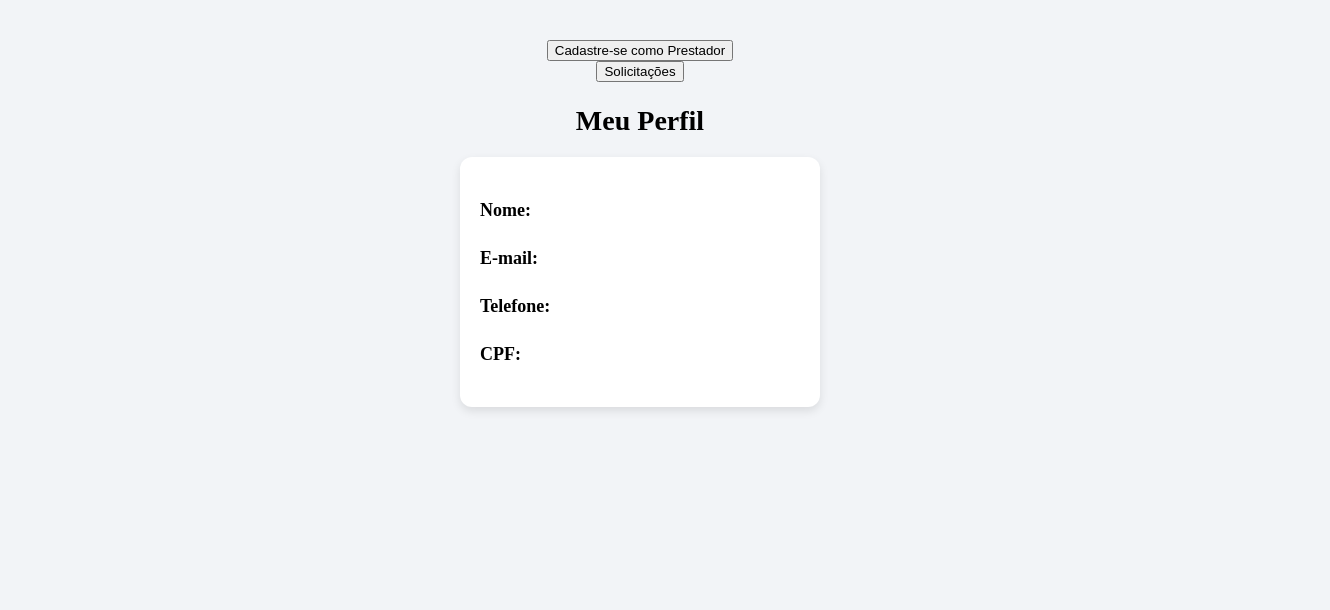
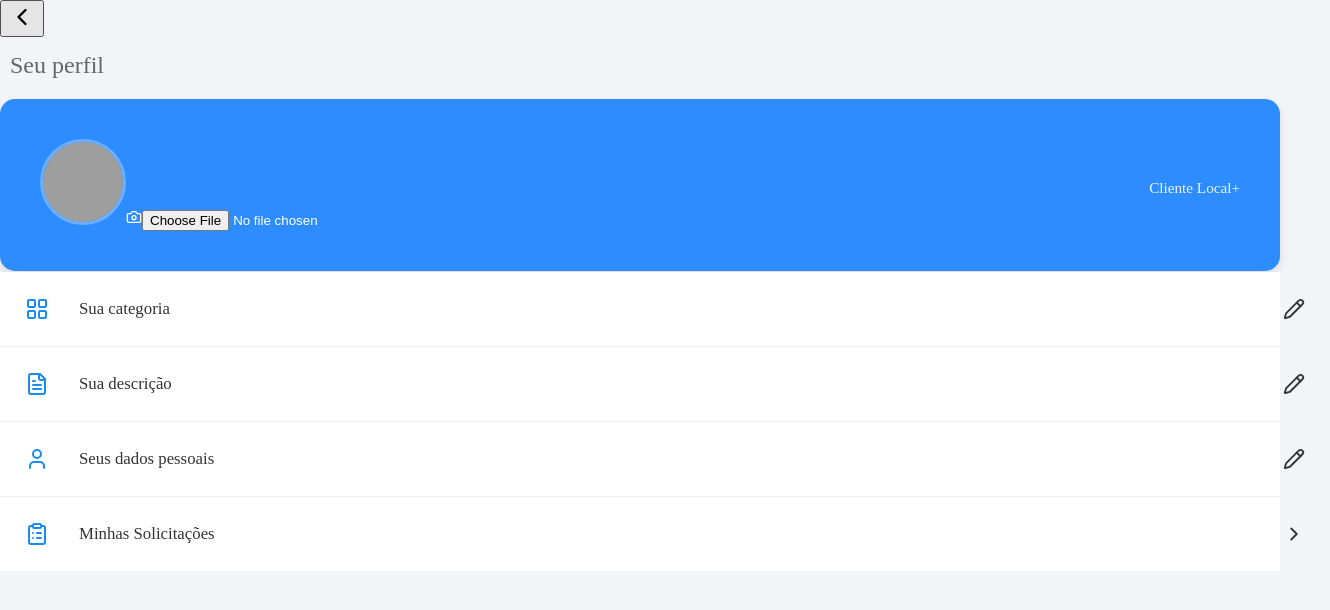
Before and after one commit to jobsonjuniorr/prestacaoservico, a React (Vite) app: page /perfil in a window 1280 px wide. Shown: the top 610 px of the page, 1330 px wide, since content can reach past the window. Built offline with nearby package versions, Linux system fonts and the light colour scheme; sample sign-in values are in the browser's storage; grey boxes are pictures that could not be loaded; the HTML template or start-up script is replaced by a standard one.

Commit message:
adicionando conta usuario e alguns outros arquivos

```diff
--- a/src/pages/PerfilUsuario/perfil.jsx
+++ b/src/pages/PerfilUsuario/perfil.jsx
@@ -1,9 +1,21 @@
-import { useEffect, useState } from "react";
-import { useNavigate } from "react-router-dom";
-import { Link } from "react-router-dom";
+import React, { useState, useEffect } from 'react';
+import { useNavigate, Link } from 'react-router-dom';
+import {
+  LuChevronLeft,
+  LuPencil,
+  LuCamera,
+  LuFileText,
+  LuUser,
+  LuLayoutGrid,
+  LuClipboardList
+} from "react-icons/lu";
+import "../../styles/perfil.css";
+
+const placeholderUserImg = "https://i.imgur.com/6XYb83n.png";
+
 export default function Perfil() {
+  const navigate = useNavigate();
   const [user, setUser] = useState(null);
-  const navigate = useNavigate();
 
   useEffect(() => {
     const data = localStorage.getItem("loggedUser");
@@ -11,54 +23,106 @@ export default function Perfil() {
       navigate("/");
       return;
     }
+    setUser(JSON.parse(data));
+  }, [navigate]);
 
-    setUser(JSON.parse(data));
-  }, []);
+
+  const handlePhotoChange = (e) => {
+    const file = e.target.files[0];
+    if (file) {
+      const previewURL = URL.createObjectURL(file);
+      setUser({ ...user, fotoPreview: previewURL });
+      alert("Foto atualizada visualmente!");
+    }
+  };
 
   if (!user) return null;
 
+  const userSubtitle = (user.profissao && user.categoria)
+    ? `${user.categoria} > ${user.profissao}`
+    : "Cliente Local+";
+
+  const PageContent = () => (
+    <>
+      <header className="page-header-nav">
+        <button onClick={() => navigate('/ContaUsuario')} className="back-btn">
+            <LuChevronLeft size={28} />
+        </button>
+        <h2 className="page-header-title">Seu perfil</h2>
+      </header>
+
+      <section className="user-hero">
+        <div className="hero-img-wrapper">
+            <img
+                src={user.fotoPreview || user.img || placeholderUserImg}
+                alt="Foto de Perfil"
+                className="hero-profile-img"
+            />
+            <label htmlFor="file-upload" className="edit-photo-btn">
+                <LuCamera />
+            </label>
+            <input id="file-upload" type="file" accept="image/*" onChange={handlePhotoChange}/>
+        </div>
+        <div className="hero-user-details">
+            <h3>{user.nome}</h3>
+            <p>{userSubtitle}</p>
+        </div>
+      </section>
+
+
+      <ul className="menu-list">
+        <li>
+            <Link to="/perfil/EditarCategoria">
+                <div className="menu-item-left">
+                    <LuLayoutGrid size={24} style={{marginRight: 15, color: '#1A8BF0'}}/>
+                    <span>Sua categoria</span>
+                </div>
+                <LuPencil size={22} className="edit-icon" />
+            </Link>
+        </li>
+        <li>
+            <Link to="/perfil/editar-descricao">
+                <div className="menu-item-left">
+                     <LuFileText size={24} style={{marginRight: 15, color: '#1A8BF0'}}/>
+                    <span>Sua descrição</span>
+                </div>
+                <LuPencil size={22} className="edit-icon" />
+            </Link>
+        </li>
+        <li>
+            <Link to="/perfil/editar-dados">
+                <div className="menu-item-left">
+                    <LuUser size={24} style={{marginRight: 15, color: '#1A8BF0'}}/>
+                    <span>Seus dados pessoais</span>
+                </div>
+                <LuPencil size={22} className="edit-icon" />
+            </Link>
+        </li>
+
+
+        <li>
+            <Link to="/solicitacoes">
+                <div className="menu-item-left">
+                    <LuClipboardList size={24} style={{marginRight: 15, color: '#1A8BF0'}}/>
+                    <span>Minhas Solicitações</span>
+                </div>
+                <LuChevronLeft size={22} className="edit-icon" style={{transform: "rotate(180deg)"}} />
+            </Link>
+        </li>
+
+      </ul>
+    </>
+  );
+
   return (
-    <div style={styles.container}>
-      <Link to="/prestador/register">
-             <button>Cadastre-se como Prestador</button>
-      </Link>
-
-       <Link to="/solicitacoes">
-                    <button>Solicitações</button>
-      </Link>
-
-      <h2 style={styles.title}>Meu Perfil</h2>
-
-      <div style={styles.card}>
-        <p><strong>Nome:</strong> {user.nome}</p>
-        <p><strong>E-mail:</strong> {user.email}</p>
-        <p><strong>Telefone:</strong> {user.telefone}</p>
-        <p><strong>CPF:</strong> {user.cpf}</p>
-
-      </div>
-
+    <div className="perfil-container">
+      {window.innerWidth >= 768 ? (
+        <div className="pc-card-wrapper">
+          <PageContent />
+        </div>
+      ) : (
+        <PageContent />
+      )}
     </div>
   );
 }
-
-const styles = {
-  container: {
-    display: "flex",
-    alignItems: "center",
-    flexDirection: "column",
-    marginTop: "40px",
-  },
-  title: {
-    fontSize: "28px",
-    marginBottom: "20px",
-  },
-  card: {
-    background: "#fff",
-    padding: "20px",
-    borderRadius: "12px",
-    width: "320px",
-    fontSize: "18px",
-    boxShadow: "0 4px 10px rgba(0,0,0,0.1)",
-    lineHeight: "30px",
-  },
-};
--- /dev/null
+++ b/src/styles/perfil.css
@@ -0,0 +1,233 @@
+/*:root {
+  --header-blue: #2d8cff;
+  --bg-gray: #f2f4f7;
+  --white: #ffffff;
+  --text-dark: #333;
+  --text-gray: #666;
+  --border-color: #eee;
+}
+
+.perfil-container {
+  background-color: var(--bg-gray);
+  min-height: 100vh;
+  display: flex;
+  flex-direction: column;
+}
+
+.page-header-nav {
+    display: flex;
+    align-items: center;
+    padding: 20px;
+    background: var(--white);
+    position: relative;
+}
+
+.back-btn {
+    background: none;
+    border: none;
+    cursor: pointer;
+    color: var(--text-dark);
+    display: flex;
+    align-items: center;
+    position: absolute;
+    left: 20px;
+}
+
+.page-header-title {
+  text-align: center;
+  font-size: 1.1rem;
+  color: var(--text-gray);
+  font-weight: 500;
+  margin: 0 auto;
+  width: 100%;
+}
+
+.user-hero {
+  background-color: var(--header-blue);
+  padding: 30px 20px;
+  display: flex;
+  flex-direction: row;
+  align-items: center;
+  gap: 20px;
+  color: var(--white);
+}
+
+.hero-img-wrapper {
+    position: relative;
+    width: 90px;
+    height: 90px;
+}
+
+.hero-profile-img {
+  width: 100%;
+  height: 100%;
+  border-radius: 50%;
+  object-fit: cover;
+  border: 3px solid rgba(255, 255, 255, 0.3);
+}
+
+.edit-photo-btn {
+    position: absolute;
+    bottom: 0;
+    right: 0;
+    background-color: var(--text-dark);
+    color: var(--white);
+    border: 2px solid var(--white);
+    border-radius: 50%;
+    width: 32px;
+    height: 32px;
+    display: flex;
+    align-items: center;
+    justify-content: center;
+    cursor: pointer;
+    font-size: 0.9rem;
+}
+
+#file-upload {
+    display: none;
+}
+
+.hero-user-details h3 {
+  margin: 0;
+  font-size: 1.6rem;
+  font-weight: 700;
+}
+
+.hero-user-details p {
+  margin: 5px 0 0 0;
+  font-size: 0.95rem;
+  opacity: 0.9;
+}
+
+.menu-list {
+  list-style: none;
+  padding: 0;
+  margin: 0;
+  background-color: var(--white);
+  margin-top: 20px;
+}
+
+.menu-list li {
+  border-bottom: 1px solid var(--border-color);
+}
+
+.menu-list li a {
+  display: flex;
+  justify-content: space-between;
+  align-items: center;
+  padding: 25px 20px;
+  text-decoration: none;
+  color: var(--text-dark);
+  font-size: 1.1rem;
+  transition: background-color 0.2s;
+}
+
+.menu-list li a:hover {
+    background-color: #f9f9f9;
+}
+
+.menu-item-left {
+  display: flex;
+  align-items: center;
+  gap: 15px;
+  font-weight: 500;
+}
+
+.edit-icon {
+    color: var(--text-dark);
+}
+
+.form-container {
+    padding: 30px 20px;
+    background-color: var(--white);
+    flex: 1;
+}
+
+.form-group {
+    margin-bottom: 25px;
+}
+
+.form-label {
+    display: block;
+    margin-bottom: 10px;
+    font-weight: 600;
+    color: var(--text-dark);
+}
+
+.form-input, .form-textarea, .form-select {
+    width: 100%;
+    padding: 15px;
+    border: 1px solid #ddd;
+    border-radius: 10px;
+    font-size: 1rem;
+    font-family: inherit;
+    box-sizing: border-box;
+}
+
+.form-textarea {
+    resize: vertical;
+    height: 120px;
+}
+
+.save-btn {
+    width: 100%;
+    padding: 18px;
+    background-color: var(--header-blue);
+    color: var(--white);
+    border: none;
+    border-radius: 12px;
+    font-size: 1.1rem;
+    font-weight: 600;
+    cursor: pointer;
+    transition: background-color 0.2s;
+}
+
+.save-btn:hover {
+    background-color: #1a75d8;
+}
+
+@media (min-width: 768px) {
+
+  .perfil-container {
+    align-items: center;
+    padding: 40px 20px;
+    background-color: #e9ecef;
+  }
+
+  .pc-card-wrapper {
+    background-color: var(--white);
+    width: 100%;
+    max-width: 600px;
+    border-radius: 20px;
+    overflow: hidden;
+    box-shadow: 0 15px 35px rgba(0,0,0,0.1);
+  }
+
+  .page-header-nav {
+    padding: 25px;
+    border-bottom: 1px solid var(--border-color);
+  }
+
+  .page-header-title { font-size: 1.2rem; }
+
+  .user-hero {
+      padding: 40px;
+      flex-direction: column;
+      text-align: center;
+  }
+
+  .hero-img-wrapper { width: 120px; height: 120px; }
+
+  .hero-user-details h3 { font-size: 2rem; }
+
+  .hero-user-details p { font-size: 1.1rem; }
+
+  .menu-list, .form-container {
+      margin-top: 0;
+  }
+
+  .menu-list li a { padding: 30px; }
+
+  .form-container { padding: 40px; }
+}
+/*
```
Also changed, not shown: src/pages/PerfilUsuario/EditarCategoria.jsx (added, +74 -0 lines), src/pages/PerfilUsuario/EditarDados.jsx (added).
